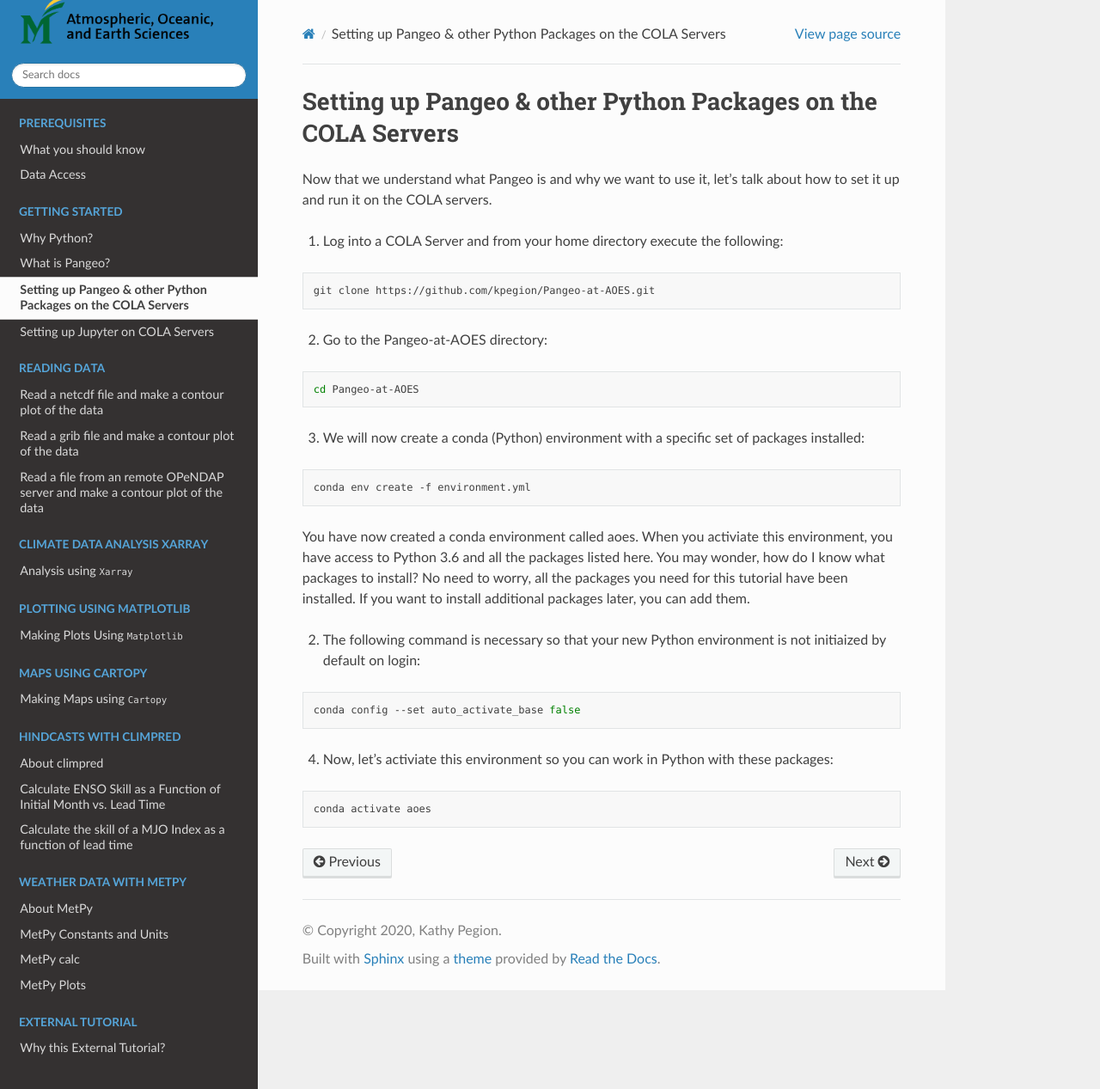
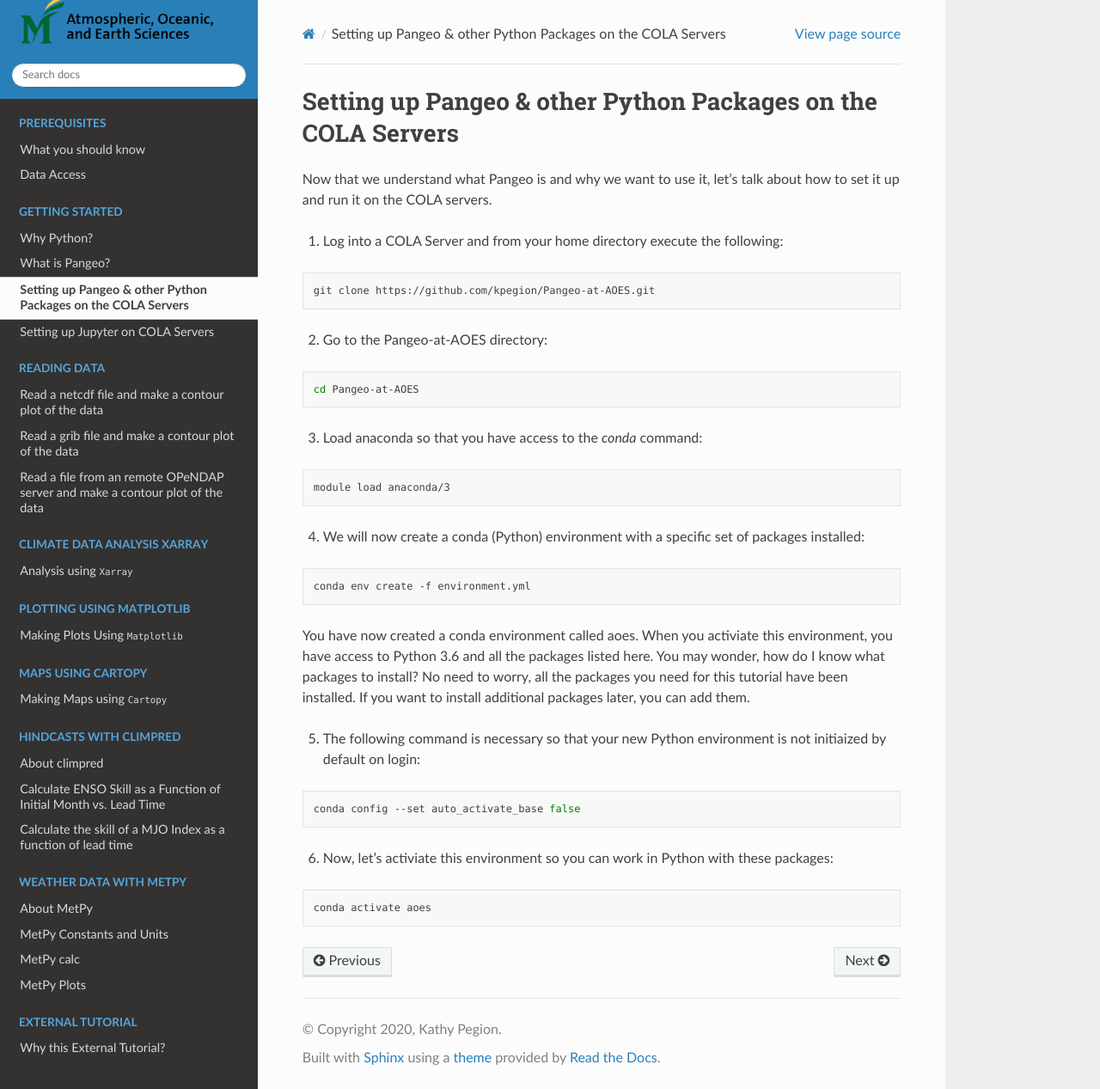
Before and after one commit to kpegion/Pangeo-at-AOES, a Sphinx documentation site: the page built from docs/source/setting-up-pangeo.rst, in a window 1280 px wide and 1267 px high. Shown: the whole window at 86% size. Built offline with Sphinx 7.4.7 and the Read the Docs theme 2.0.0, drawn with Linux system fonts in a browser that asks for light colours.

Commit message:
update to get anaconda

```diff
--- a/docs/source/setting-up-pangeo.rst
+++ b/docs/source/setting-up-pangeo.rst
@@ -16,7 +16,13 @@ Now that we understand what Pangeo is and why we want to use it, let's talk abou
 
    cd Pangeo-at-AOES
 
-3. We will now create a conda (Python) environment with a specific set of packages installed:
+3. Load anaconda so that you have access to the `conda` command:
+
+.. code-block:: bash
+
+   module load anaconda/3
+
+4. We will now create a conda (Python) environment with a specific set of packages installed:
 
 .. code-block:: bash
 
```
Also changed, not shown: other parts of docs/source/setting-up-pangeo.rst (+2 -2 lines).
